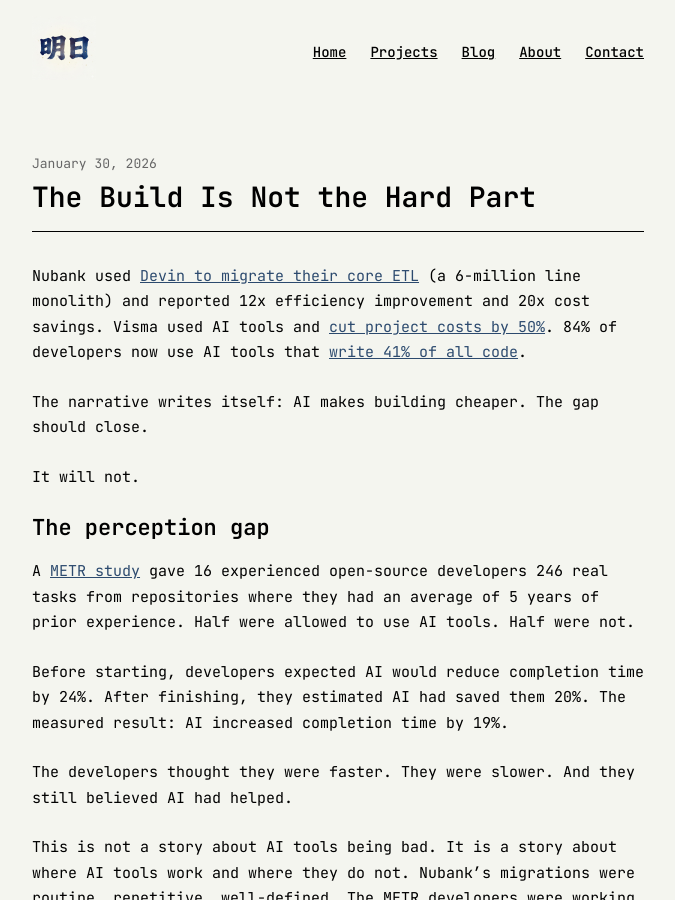
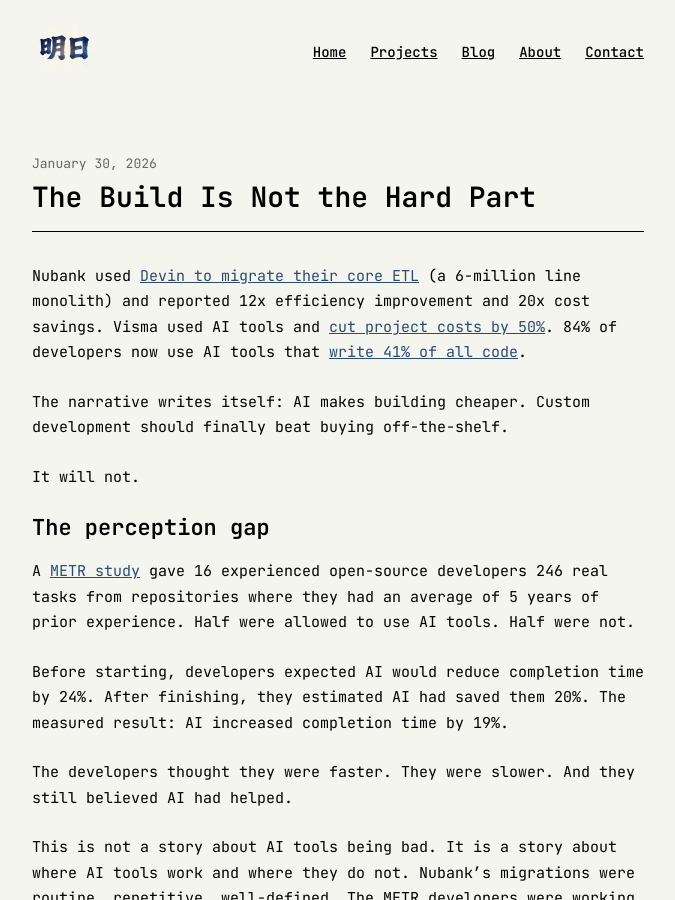
Before and after one commit to ashita-ai/ashita-ai.github.io, a Jekyll site: the page built from _posts/2026-01-30-the-build-is-not-the-hard-part.md, in a window 1280 px wide and 900 px high. Shown: the whole window, without its empty margins (302-977 px from the left). Built offline with Jekyll 4.4.1, drawn with Linux system fonts in a browser that asks for light colours.

Commit message:
Clarify intro - explain build vs buy context

```diff
--- a/_posts/2026-01-30-the-build-is-not-the-hard-part.md
+++ b/_posts/2026-01-30-the-build-is-not-the-hard-part.md
@@ -6,7 +6,7 @@ date: 2026-01-30
 
 Nubank used [Devin to migrate their core ETL](https://devin.ai/customers/nubank) (a 6-million line monolith) and reported 12x efficiency improvement and 20x cost savings. Visma used AI tools and [cut project costs by 50%](https://www.microsoft.com/en/customers/story/24262-cognition-ai-azure). 84% of developers now use AI tools that [write 41% of all code](https://www.netcorpsoftwaredevelopment.com/blog/ai-generated-code-statistics).
 
-The narrative writes itself: AI makes building cheaper. The gap should close.
+The narrative writes itself: AI makes building cheaper. Custom development should finally beat buying off-the-shelf.
 
 It will not.
 
```
